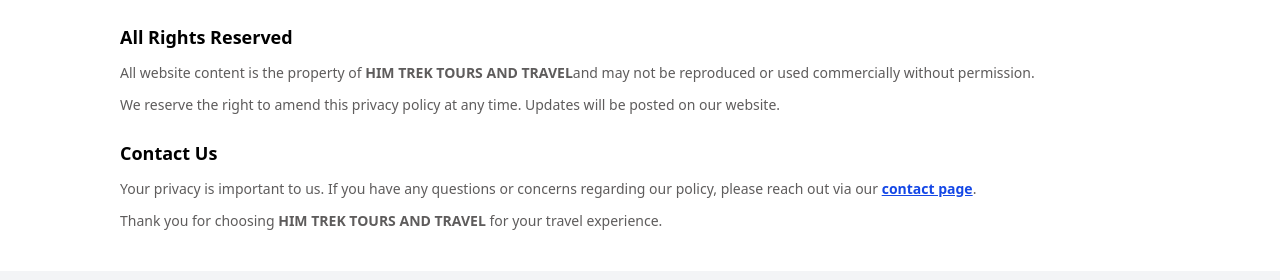
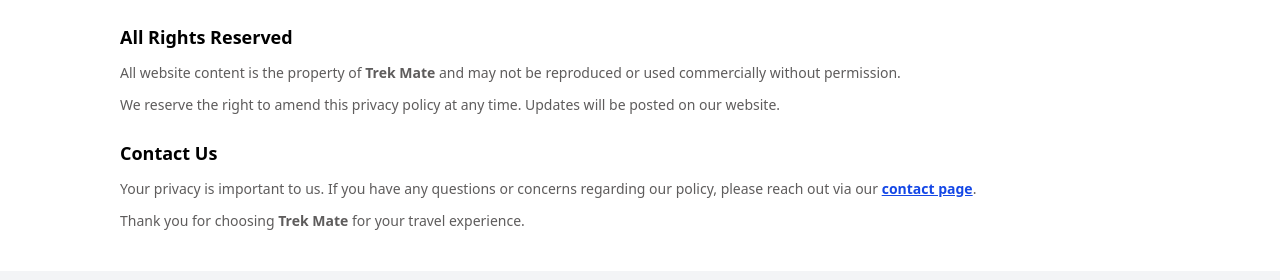
Before and after one commit to rishavd3v/trekky, a React (Vite) app: page /privacy-policy in a window 1280 px wide. Shown: the part 597-877 px from the top of the page. Built offline with nearby package versions, Linux system fonts and the light colour scheme; no server answers.

Commit message:
chore: refractoring

```diff
--- a/src/App.jsx
+++ b/src/App.jsx
@@ -14,7 +14,6 @@
 
 function App() {
   const fetchTreks = useTrekStore((state)=> state.fetchTreks);
-  const setTreks = useTrekStore((state) => state.setTreks);
 
   useEffect(()=>{
     fetchTreks();
--- a/src/components/LoadingSpinner.jsx
+++ b/src/components/LoadingSpinner.jsx
@@ -1,4 +1,3 @@
-// components/LoadingSpinner.jsx
 export default function LoadingSpinner() {
     return (
       <div className="min-h-screen flex justify-center items-center">
--- a/src/pages/Privacy.jsx
+++ b/src/pages/Privacy.jsx
@@ -49,7 +49,7 @@
       <section className="space-y-3">
         <Title>All Rights Reserved</Title>
         <Body>
-          All website content is the property of <span className="font-semibold">HIM TREK TOURS AND TRAVEL</span>
+          All website content is the property of <span className="font-semibold">Trek Mate </span>
           and may not be reproduced or used commercially without permission.
         </Body>
         <Body>
@@ -67,7 +67,7 @@
           </Link>.
         </Body>
         <Body>
-          Thank you for choosing <span className="font-semibold">HIM TREK TOURS AND TRAVEL</span> for your travel experience.
+          Thank you for choosing <span className="font-semibold">Trek Mate</span> for your travel experience.
         </Body>
       </section>
     </div>
--- a/src/pages/TrekDetails.jsx
+++ b/src/pages/TrekDetails.jsx
@@ -15,11 +15,12 @@
 import ItineraryCard from "../components/ItineraryCard";
 import FAQCard from "../components/FAQ";
 import LoadingSpinner from "../components/LoadingSpinner";
-import { TrekNotFound } from "../components/Error";
+import { ErrorPage, TrekNotFound } from "../components/Error";
 
 export default function TrekDetails() {
   const { slug } = useParams();
   const loading = useTrekStore((state)=>state.loading);
+  const error = useTrekStore((state)=>state.error);
   const getTrekBySlug = useTrekStore((state) => state.getTrekBySlug);
   const treks = useTrekStore((state) => state.treks);
   const [trek, setTrek] = useState();
@@ -30,6 +31,8 @@
   }, [treks,slug]);
 
   if(loading) return <LoadingSpinner/>
+  if(error) return <ErrorPage/>
+
   if (!trek && !loading) return <TrekNotFound/>
 
   return (
```
